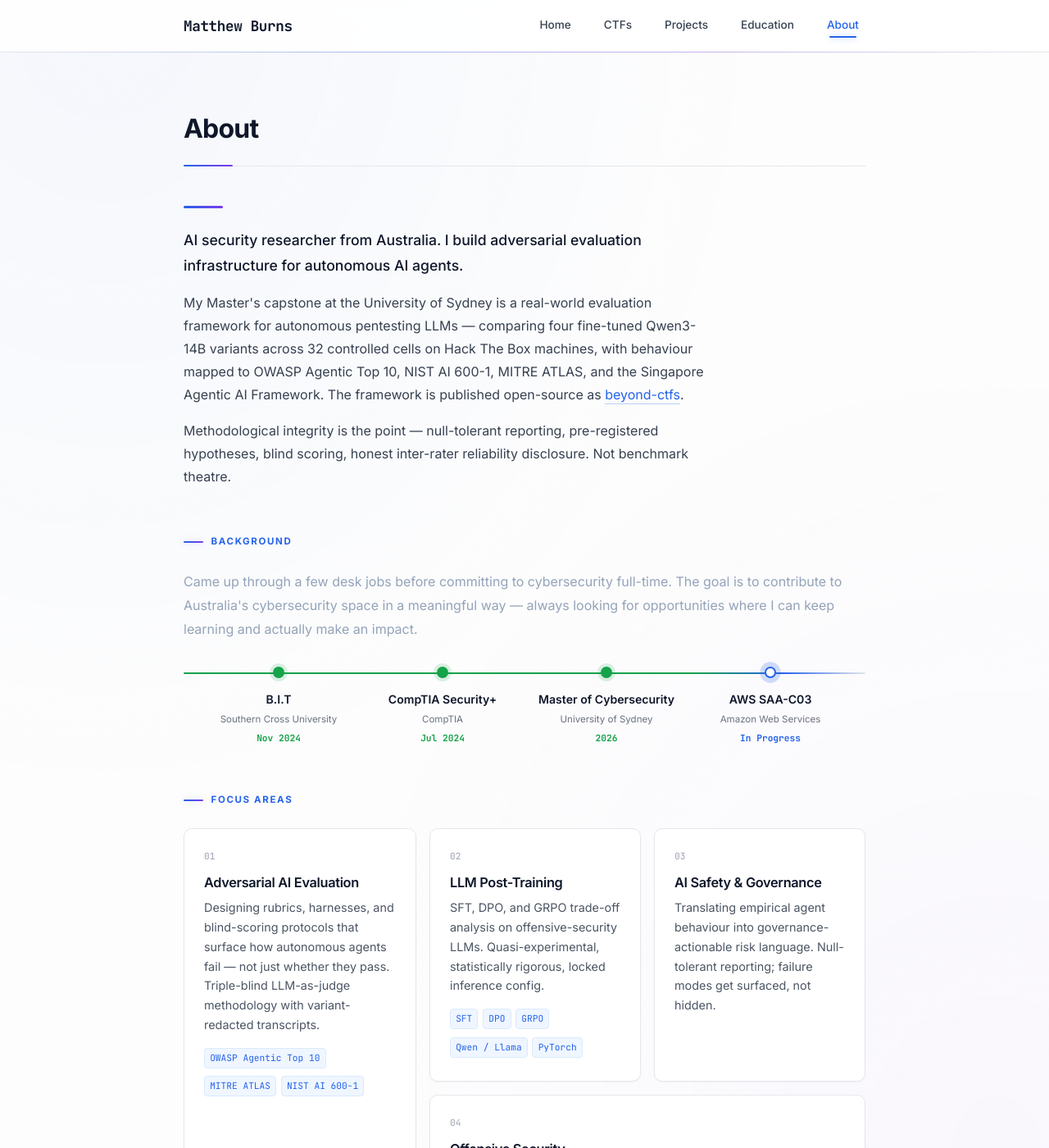
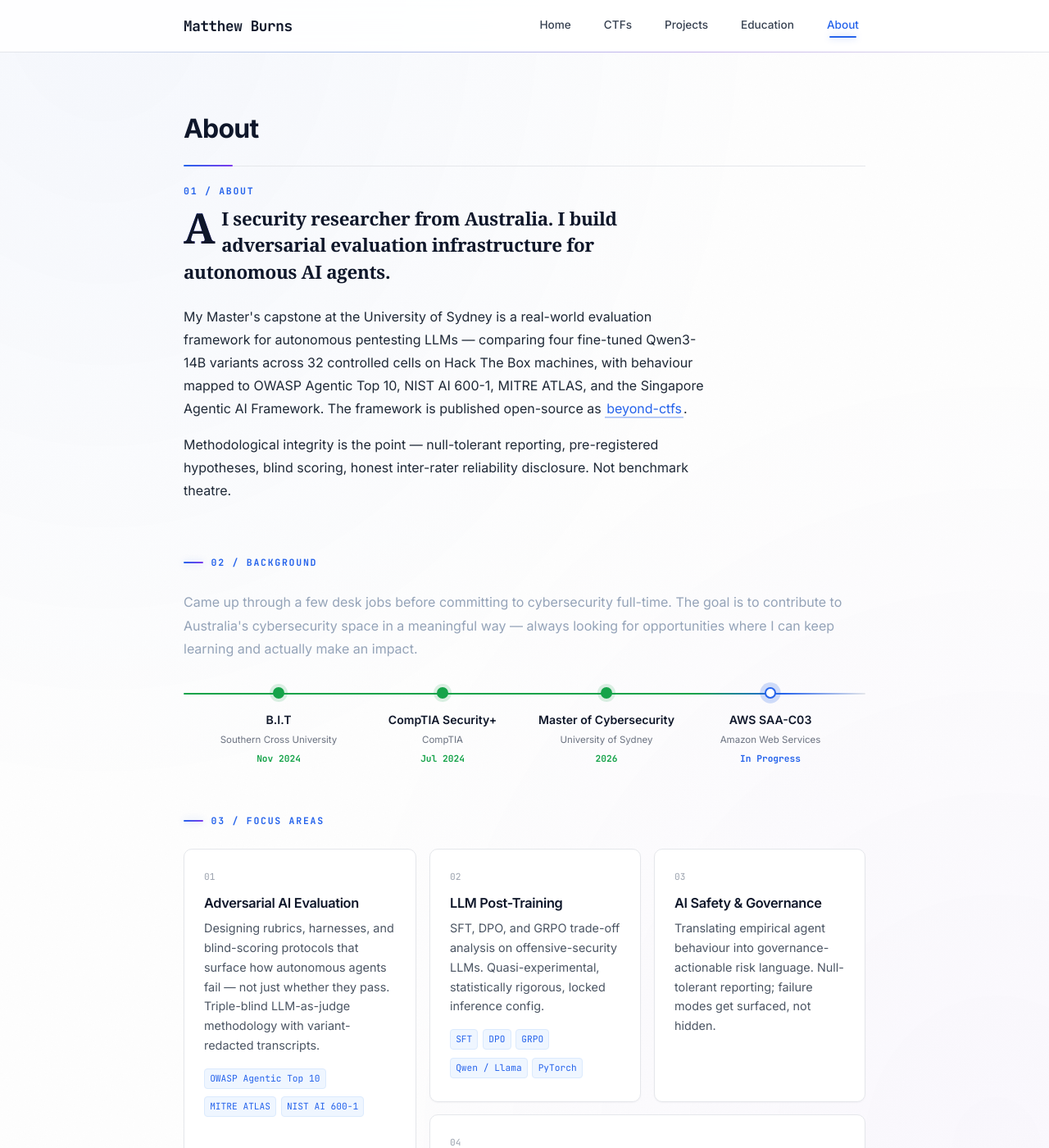
Before and after one commit to mburns00/mburns00.github.io, a Jekyll site: the page built from pages/about.html, in a window 1280 px wide and 1400 px high. Shown: the whole window at 82% size. Built offline with Jekyll 4.4.1, drawn with Linux system fonts in a browser that asks for light colours; some web fonts are replaced.

Commit message:
about: editorial treatment — drop cap, serif lead, chapter-numbered sections matching home design language

```diff
--- a/pages/about.html
+++ b/pages/about.html
@@ -5,30 +5,69 @@ permalink: /about/
 ---
 
 <style>
-  /* ━━ Intro ━━ */
+  /* ━━ Intro — editorial ━━ */
   .about-intro {
-    margin-bottom: 3.5rem;
+    margin: 1.5rem 0 4rem 0;
     max-width: 640px;
+    position: relative;
+  }
+  .about-intro::before {
+    content: "01 / About";
+    position: absolute;
+    top: -1.75rem;
+    left: 0;
+    font-family: 'JetBrains Mono', monospace;
+    font-size: 0.72rem;
+    color: #2563eb;
+    letter-spacing: 0.15em;
+    font-weight: 700;
+    text-transform: uppercase;
   }
   .about-intro .lead {
-    font-size: 1.1rem;
+    font-family: 'Source Serif Pro', Georgia, serif;
+    font-size: 1.4rem;
     color: #0f172a;
-    line-height: 1.75;
-    margin-bottom: 1rem;
-    font-weight: 500;
+    line-height: 1.45;
+    margin-bottom: 1.5rem;
+    font-weight: 600;
+    letter-spacing: -0.015em;
+  }
+  .about-intro .lead::first-letter {
+    font-family: 'Source Serif Pro', Georgia, serif;
+    font-size: 3.2rem;
+    font-weight: 700;
+    float: left;
+    line-height: 1;
+    margin: 0.05rem 0.5rem 0 0;
+    background: linear-gradient(135deg, #2563eb, #7c3aed);
+    -webkit-background-clip: text;
+    background-clip: text;
+    -webkit-text-fill-color: transparent;
   }
   .about-intro p {
-    color: #374151;
+    color: #1f2937;
     line-height: 1.75;
     font-size: 1rem;
     margin-bottom: 1rem;
   }
+  .about-intro p a {
+    color: #2563eb;
+    text-decoration: none;
+    border-bottom: 1px solid rgba(37, 99, 235, 0.35);
+    transition: background 200ms ease;
+    padding: 0 2px;
+  }
+  .about-intro p a:hover {
+    background: rgba(37, 99, 235, 0.08);
+  }
+  .about-intro p strong {
+    background: linear-gradient(180deg, transparent 60%, rgba(124, 58, 237, 0.12) 60%);
+    padding: 0 0.1em;
+    font-weight: 700;
+    color: #0f172a;
+  }
   .about-intro .accent-line {
-    width: 48px;
-    height: 3px;
-    background: linear-gradient(90deg, #2563eb, #7c3aed);
-    border-radius: 3px;
-    margin-bottom: 1.5rem;
+    display: none;
   }
 
   /* ━━ Credential timeline ━━ */
@@ -274,7 +313,7 @@ permalink: /about/
 
 <!-- Credentials -->
 <div class="reveal">
-  <p class="section-label">Background</p>
+  <p class="section-label" style="font-family:'JetBrains Mono',monospace; color:#2563eb; font-weight:700; letter-spacing:0.15em; text-transform:uppercase; font-size:0.72rem;">02 / Background</p>
   <p style="color: #94a3b8; line-height: 1.8; margin-bottom: 2rem;">Came up through a few desk jobs before committing to cybersecurity full-time. The goal is to contribute to Australia's cybersecurity space in a meaningful way — always looking for opportunities where I can keep learning and actually make an impact.</p>
   <div class="timeline reveal-stagger">
     <div class="timeline-node earned">
@@ -302,7 +341,7 @@ permalink: /about/
 
 <!-- Focus areas -->
 <div class="reveal">
-  <p class="section-label">Focus Areas</p>
+  <p class="section-label" style="font-family:'JetBrains Mono',monospace; color:#2563eb; font-weight:700; letter-spacing:0.15em; text-transform:uppercase; font-size:0.72rem;">03 / Focus areas</p>
   <div class="bento-grid reveal-stagger">
     <div class="bento-card" data-tilt>
       <span class="card-num">01</span>
@@ -348,7 +387,7 @@ permalink: /about/
 
 <!-- Contact -->
 <div class="contact-section reveal">
-  <p class="section-label">Contact</p>
+  <p class="section-label" style="font-family:'JetBrains Mono',monospace; color:#2563eb; font-weight:700; letter-spacing:0.15em; text-transform:uppercase; font-size:0.72rem;">04 / Contact</p>
   <div class="contact-row reveal-stagger">
     <a href="https://github.com/mburns00" class="contact-link" data-magnetic target="_blank">
       <div class="c-icon">GH</div>
```
